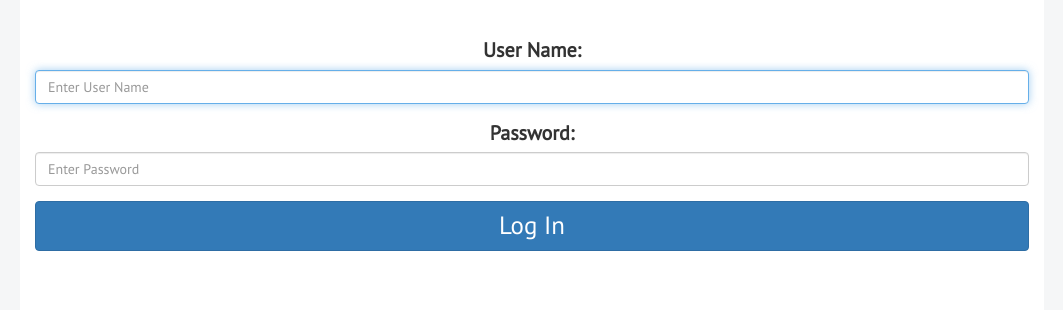
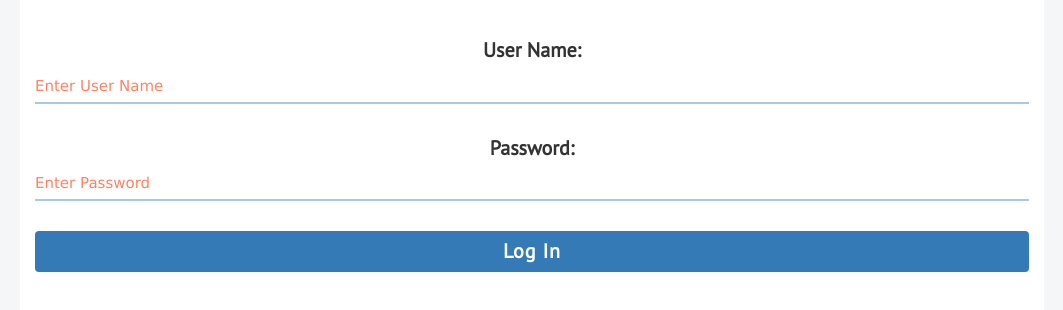
Before and after one commit to jdesoto1618/sc_login_page, a plain HTML site: page index.html in a window 1280 px wide. Shown: the part 206-516 px from the top of the page, without its empty margins (108-1171 px from the left). Drawn offline with nearby package versions, Linux system fonts and the light colour scheme.

Commit message:
styles input form fields

```diff
--- a/css/styles.css
+++ b/css/styles.css
@@ -42,9 +42,37 @@ body {
 }
 
 /* set styles for submit button */
-.btn.btn-primary.btn-block {
-  font-size: 25px;
+.login_button {
+  font-size: 20px;
+  font-weight: bold;
+  letter-spacing: 0.85px;
+  border: none;
 }
+
+/* set styles for username and password fields */
+#username_field,
+#password_field {
+  /* remove standard borders on form fields, except for the bottom one */
+  border-top: none;
+  border-right: none;
+  border-left: none;
+  border-bottom: 2px solid #A7C9E2;
+  /* remove the standard box shadow on input fields */
+  box-shadow: none;
+  border-radius: 0;
+  padding: 6px 0;
+  /* set custom margins on username_field. looks like it's 15px by default */
+  margin-bottom: 30px;
+}
+
+/* set custom styles for placeholder text  */
+#username_field::placeholder,
+#password_field::placeholder {
+  font-size: 15px;
+  color: #ff8362;
+  font-family: Verdana;
+}
+
 
 /* media queries */
 @media (min-width: 768px) {
--- a/index.html
+++ b/index.html
@@ -22,13 +22,13 @@
       <form>
         <div class="form-group text-center">
           <label for="username" class="text-center">User Name:</label>
-          <input type="text" class="form-control" id="" placeholder="Enter User Name" name="username" autofocus>
+          <input type="text" class="form-control" id="username_field" placeholder="Enter User Name" name="username" autofocus>
         </div>
         <div class="form-group text-center">
           <label for="password" class="text-center">Password:</label>
-          <input type="password" class="form-control" id="" placeholder="Enter Password" name="password">
+          <input type="password" class="form-control" id="password_field" placeholder="Enter Password" name="password">
         </div>
-        <button type="submit" class="btn btn-primary btn-block">Log In</button>
+        <button type="submit" class="btn btn-primary btn-block login_button">Log In</button>
       </form> <!-- closes vertical bootstrap form -->
     </div> <!-- closes container div -->
     <!-- jquery cdn, required for all of bootstrap -->
```
